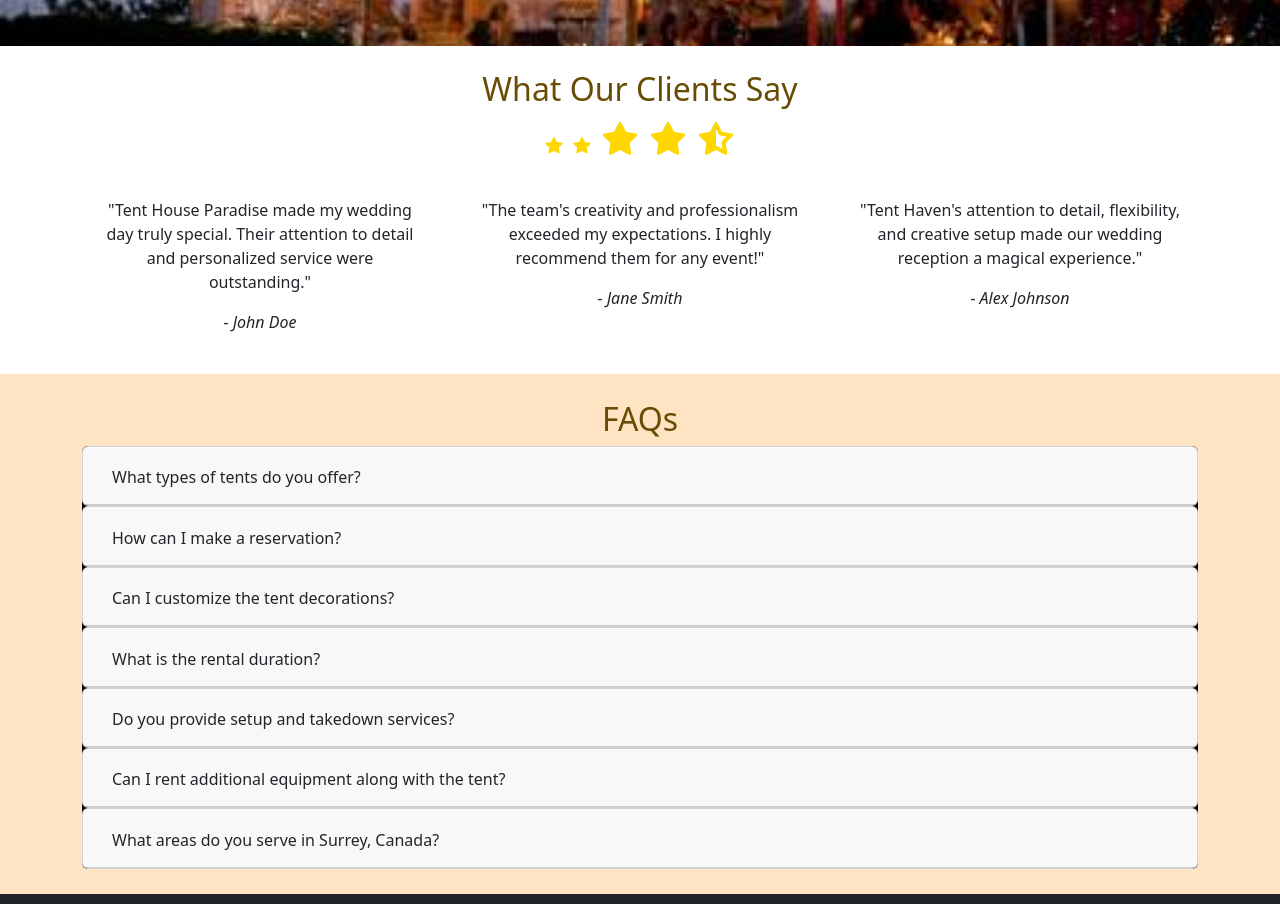
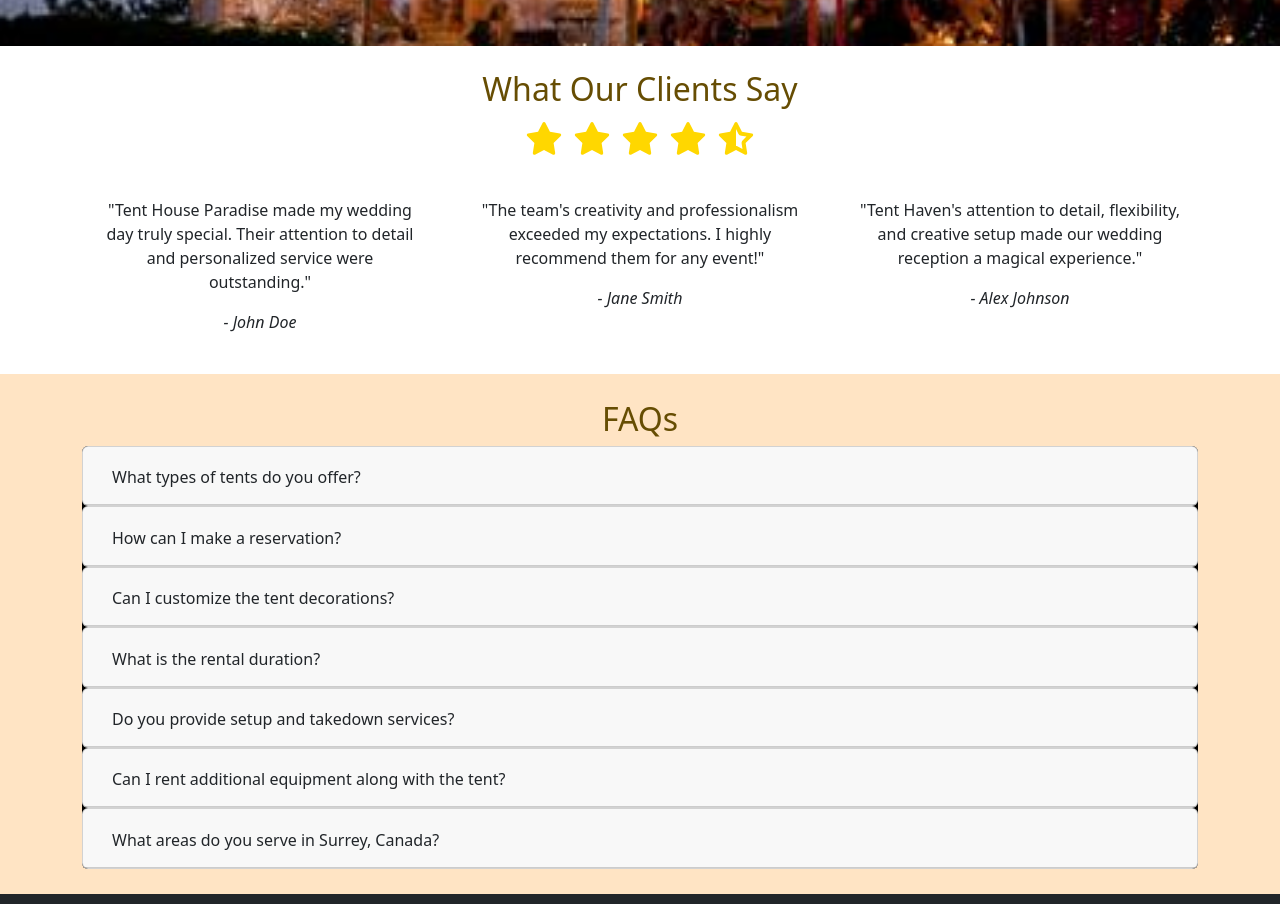
Before and after one commit to varsharrathore/Tent-House, a React (Create React App) app: page / in a window 1280 px wide. Shown: the part 2080-2984 px from the top of the page. Built offline with nearby package versions, Linux system fonts and the light colour scheme.

Commit message:
Testimonials.jsx

```diff
--- a/src/Components/Testimonials.jsx
+++ b/src/Components/Testimonials.jsx
@@ -8,8 +8,8 @@ const Testimonials = () => {
 
       {/* Stars */}
       <div className="mb-3 mt-3">
-        <FontAwesomeIcon icon={faStar} style={{ color: "gold", margin: "0 4px" }} />
-        <FontAwesomeIcon icon={faStar} style={{ color: "gold", margin: "0 4px" }} />
+        <FontAwesomeIcon icon={faStar} style={{ color: "gold", fontSize: "2rem", margin: "0 4px" }} />
+        <FontAwesomeIcon icon={faStar} style={{ color: "gold", fontSize: "2rem", margin: "0 4px" }} />
         <FontAwesomeIcon icon={faStar} style={{ color: "gold", fontSize: "2rem", margin: "0 4px" }} />
         <FontAwesomeIcon icon={faStar} style={{ color: "gold", fontSize: "2rem", margin: "0 4px" }} />
         <FontAwesomeIcon icon={faStarHalfAlt} style={{ color: "gold", fontSize: "2rem", margin: "0 4px" }} />
```
